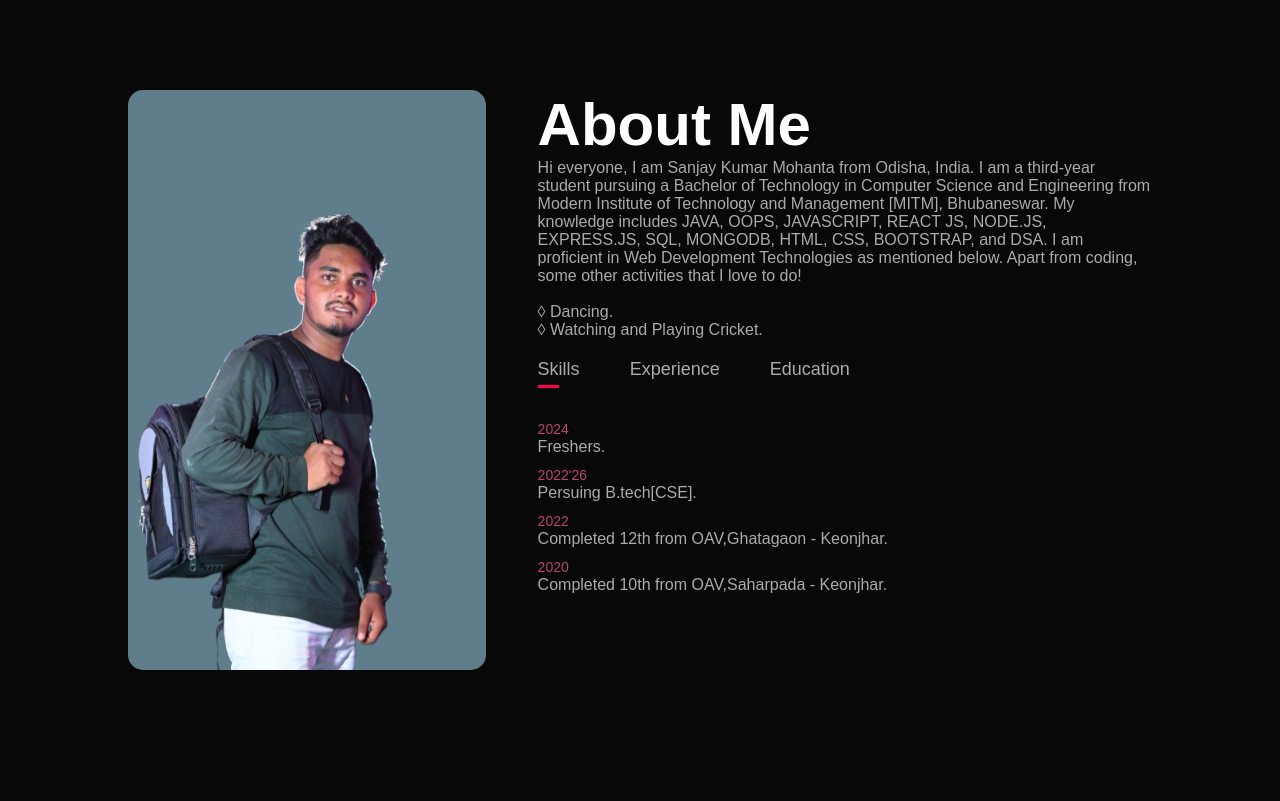
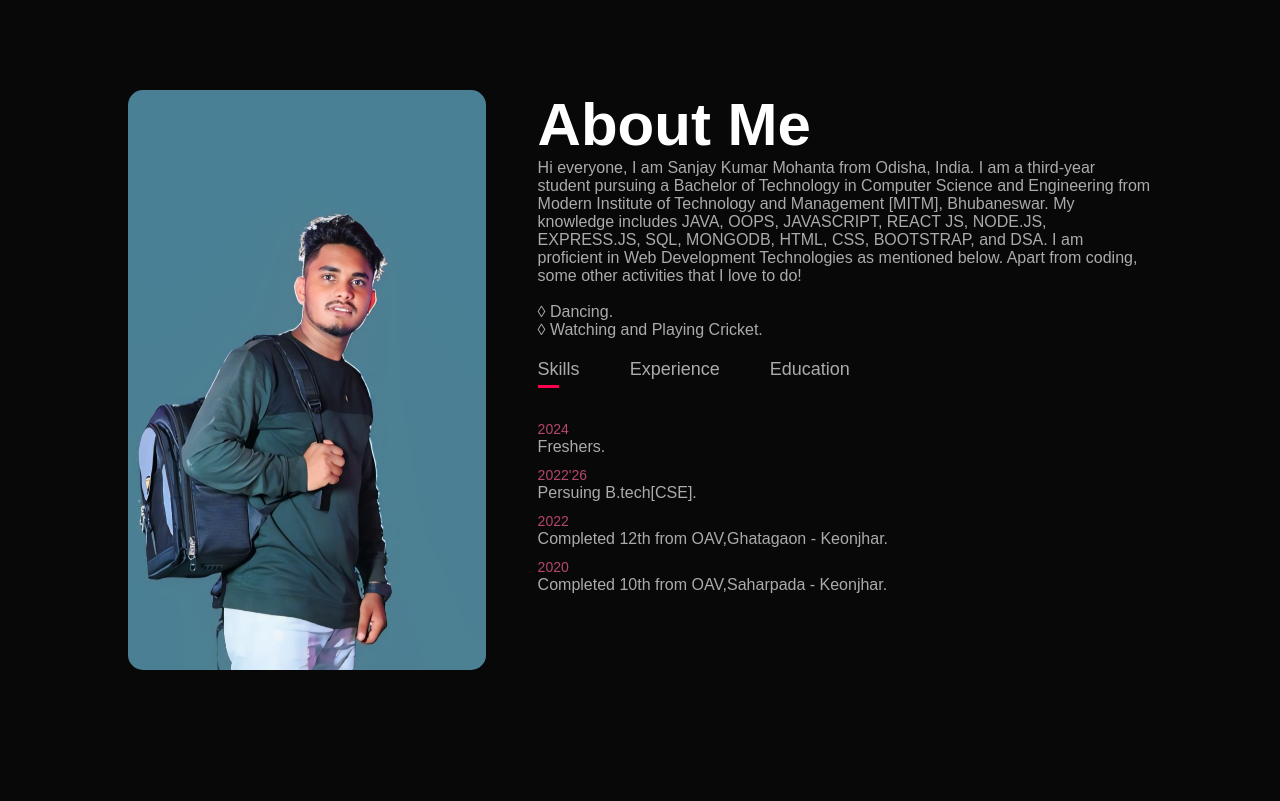
Before and after one commit to Sanjaykumar465/Personal-portfolio, a plain HTML site: page index.html in a window 1280 px wide. Shown: the part 800-1601 px from the top of the page. Drawn offline with Linux system fonts and the light colour scheme.

Commit message:
new changes12

```diff
--- a/index.html
+++ b/index.html
@@ -35,7 +35,7 @@
        <div class="container">
         <div class="row">
              <div class="about-col-1">
-                <img class="user" src="images/sanju2.png">
+                <img class="user" src="images/user1.jpg">
              </div>
              <div class="about-col-2">
                 <h1 class="sub-title">About Me</h1>
```
Also changed, not shown: images/user1.jpg (added).
